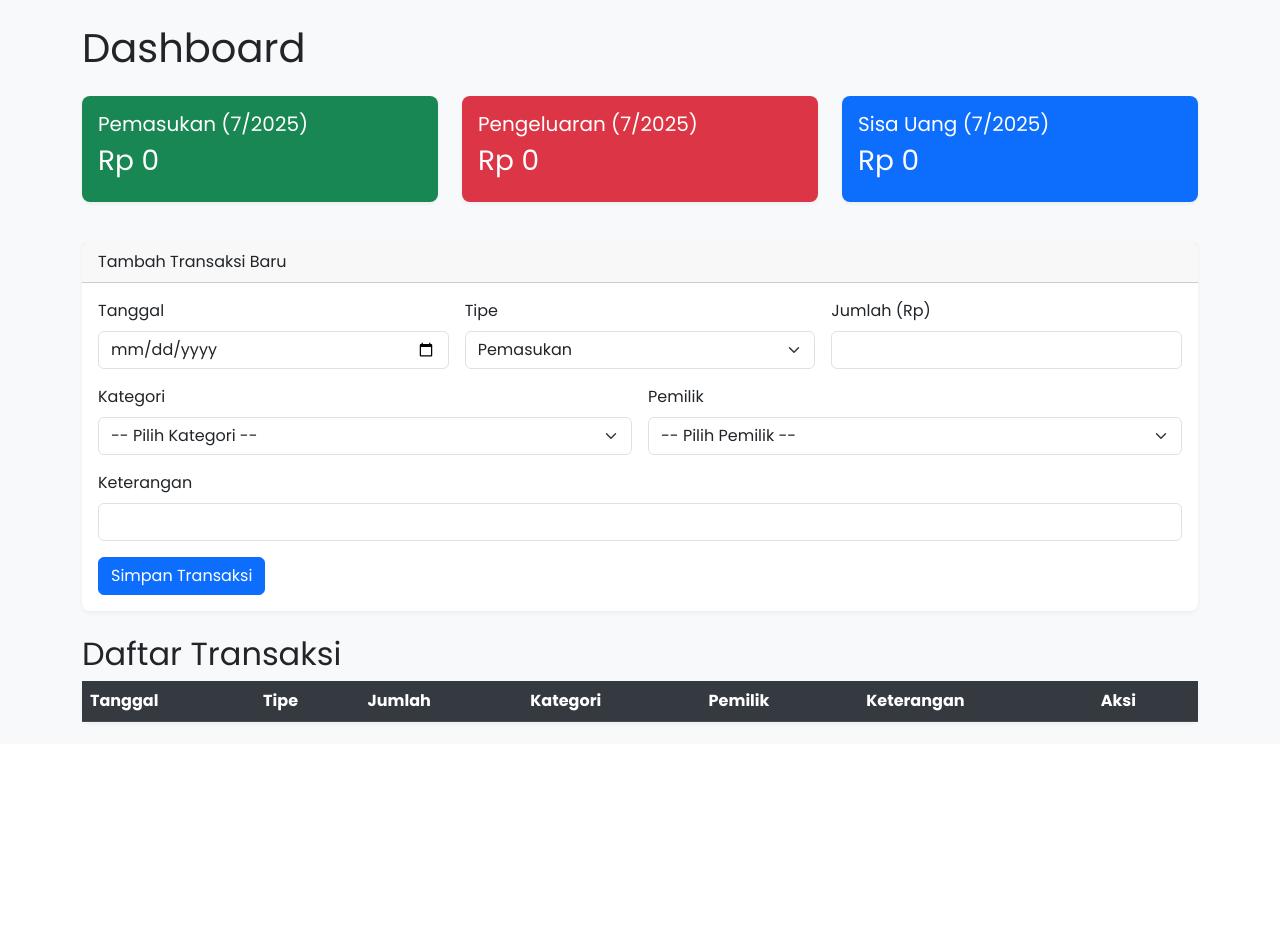
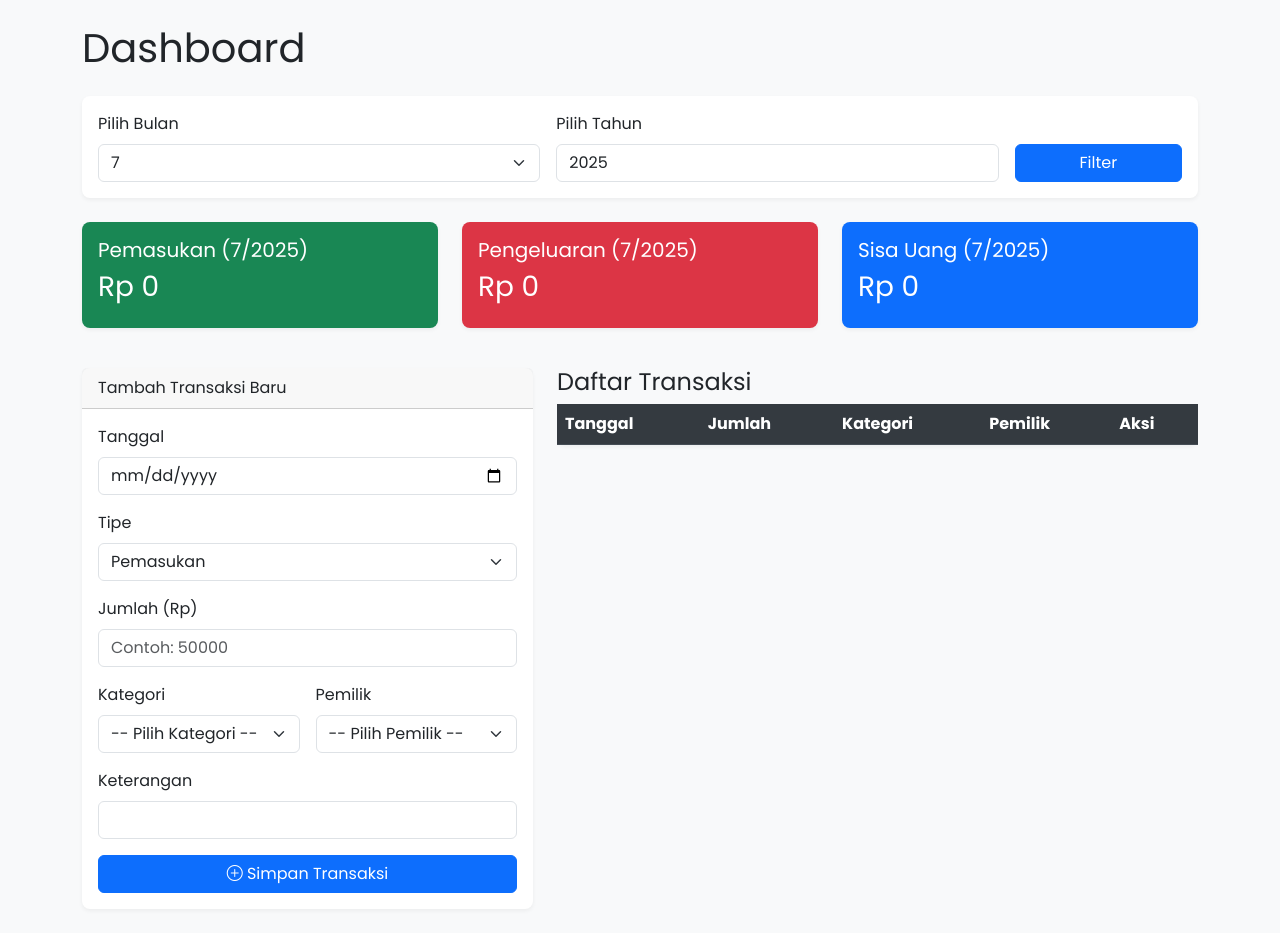
Before and after one commit to NashirLidienillah/pembukuan-rumahan, a Flask app: page / in a window 1280 px wide. Shown: the part 56-989 px from the top of the page. Before the commit the page ends 780 px from the top, so only its background shows below. Run offline with Flask 3, Linux system fonts and the light colour scheme; data that the repository does not hold is empty.

Commit message:
feat: add filter

```diff
--- a/app.py
+++ b/app.py
@@ -37,20 +37,25 @@ kategori_list = ["Gaji", "Makanan & Minuman", "Transportasi", "Tagihan", "Hibura
 # --- Route Utama dan Transaksi ---
 @app.route('/', methods=['GET', 'POST'])
 def index():
+    # Tentukan periode default (bulan dan tahun saat ini)
     bulan = datetime.now().month
     tahun = datetime.now().year
 
+    # Jika ada filter yang dikirim dari form, gunakan nilai dari form
     if request.method == 'POST':
         bulan = int(request.form.get('bulan'))
         tahun = int(request.form.get('tahun'))
 
+    # Buat query dasar untuk periode yang dipilih
     query = Transaksi.query.filter(
         extract('year', Transaksi.tanggal) == tahun,
         extract('month', Transaksi.tanggal) == bulan
     )
 
+    # Ambil daftar transaksi untuk tabel
     transaksi_terfilter = query.order_by(Transaksi.tanggal.desc()).all()
 
+    # Hitung total untuk kartu ringkasan
     pemasukan_periode = sum(t.jumlah for t in transaksi_terfilter if t.tipe == 'Pemasukan')
     pengeluaran_periode = sum(t.jumlah for t in transaksi_terfilter if t.tipe == 'Pengeluaran')
     saldo_periode = pemasukan_periode - pengeluaran_periode
--- a/templates/index.html
+++ b/templates/index.html
@@ -1,8 +1,32 @@
 {% extends 'base.html' %}
+
 {% block title %}Dashboard - Pembukuan{% endblock %}
+
 {% block content %}
     <div class="d-flex justify-content-between align-items-center mb-3">
         <h1>Dashboard</h1>
+    </div>
+
+    <div class="card mb-4">
+        <div class="card-body">
+            <form method="POST" action="{{ url_for('index') }}" class="row g-3 align-items-end">
+                <div class="col-md-5">
+                    <label for="bulan" class="form-label">Pilih Bulan</label>
+                    <select class="form-select" id="bulan" name="bulan">
+                        {% for i in range(1, 13) %}
+                        <option value="{{ i }}" {% if i == bulan %}selected{% endif %}>{{ i }}</option>
+                        {% endfor %}
+                    </select>
+                </div>
+                <div class="col-md-5">
+                    <label for="tahun" class="form-label">Pilih Tahun</label>
+                    <input type="number" class="form-control" id="tahun" name="tahun" value="{{ tahun }}">
+                </div>
+                <div class="col-md-2">
+                    <button type="submit" class="btn btn-primary w-100">Filter</button>
+                </div>
+            </form>
+        </div>
     </div>
 
     <div class="row mb-4">
@@ -32,25 +56,27 @@
         </div>
     </div>
 
-    <div class="card my-4">
+    <div class="row">
+        <div class="col-lg-5 mb-4">
+            <div class="card">
                 <div class="card-header">Tambah Transaksi Baru</div>
                 <div class="card-body">
                     <form action="{{ url_for('tambah_transaksi') }}" method="POST">
                         <div class="row g-3">
-                    <div class="col-md-4">
+                            <div class="col-12">
                                 <label for="tanggal" class="form-label">Tanggal</label>
                                 <input type="date" class="form-control" id="tanggal" name="tanggal" required>
                             </div>
-                    <div class="col-md-4">
+                            <div class="col-12">
                                 <label for="tipe" class="form-label">Tipe</label>
                                 <select class="form-select" id="tipe" name="tipe" required>
                                     <option value="Pemasukan">Pemasukan</option>
                                     <option value="Pengeluaran">Pengeluaran</option>
                                 </select>
                             </div>
-                    <div class="col-md-4">
+                            <div class="col-12">
                                 <label for="jumlah" class="form-label">Jumlah (Rp)</label>
-                        <input type="number" class="form-control" id="jumlah" name="jumlah" required>
+                                <input type="number" class="form-control" id="jumlah" name="jumlah" placeholder="Contoh: 50000" required>
                             </div>
                             <div class="col-md-6">
                                 <label for="kategori" class="form-label">Kategori</label>
@@ -75,43 +101,51 @@
                                 <input type="text" class="form-control" id="keterangan" name="keterangan">
                             </div>
                             <div class="col-12">
-                        <button type="submit" class="btn btn-primary">Simpan Transaksi</button>
+                                <button type="submit" class="btn btn-primary w-100">
+                                    <i class="bi bi-plus-circle"></i> Simpan Transaksi
+                                </button>
                             </div>
                         </div>
                     </form>
                 </div>
             </div>
+        </div>
 
-    <h2>Daftar Transaksi</h2>
+        <div class="col-lg-7">
+            <h4>Daftar Transaksi</h4>
+            <div class="table-responsive">
                 <table class="table table-striped table-hover">
                     <thead>
                         <tr>
                             <th>Tanggal</th>
-                <th>Tipe</th>
                             <th>Jumlah</th>
                             <th>Kategori</th>
                             <th>Pemilik</th>
-                <th>Keterangan</th>
                             <th>Aksi</th>
                         </tr>
                     </thead>
                     <tbody>
                         {% for trx in transaksi_list %}
                         <tr>
-                <td>{{ trx.tanggal.strftime('%d-%m-%Y') }}</td>
-                <td>{{ trx.tipe }}</td>
+                            <td>{{ trx.tanggal.strftime('%d-%m') }}</td>
                             <td class="{{ 'text-success' if trx.tipe == 'Pemasukan' else 'text-danger' }}">
-                    <strong>Rp {{ '{:,.0f}'.format(trx.jumlah) }}</strong>
+                                <strong>{{ 'Rp {:,.0f}'.format(trx.jumlah) }}</strong>
                             </td>
                             <td><span class="badge bg-secondary">{{ trx.kategori }}</span></td>
                             <td><span class="badge bg-info text-dark">{{ trx.pemilik }}</span></td>
-                <td>{{ trx.keterangan }}</td>
                             <td>
-                    <a href="{{ url_for('edit_transaksi', id=trx.id) }}" class="btn btn-sm btn-outline-primary">Edit</a>
-                    <a href="{{ url_for('hapus_transaksi', id=trx.id) }}" class="btn btn-sm btn-outline-danger" onclick="return confirm('Anda yakin ingin menghapus data ini?');">Hapus</a>
+                                <a href="{{ url_for('edit_transaksi', id=trx.id) }}" class="btn btn-sm btn-outline-primary" data-bs-toggle="tooltip" title="Edit Transaksi">
+                                    <i class="bi bi-pencil-square"></i>
+                                </a>
+                                <a href="{{ url_for('hapus_transaksi', id=trx.id) }}" class="btn btn-sm btn-outline-danger" data-bs-toggle="tooltip" title="Hapus Transaksi" onclick="return confirm('Anda yakin ingin menghapus data ini?');">
+                                    <i class="bi bi-trash"></i>
+                                </a>
                             </td>
                         </tr>
                         {% endfor %}
                     </tbody>
                 </table>
+            </div>
+        </div>
+    </div>
 {% endblock %}
```
Lines whose indentation alone changed are shown as unchanged.
